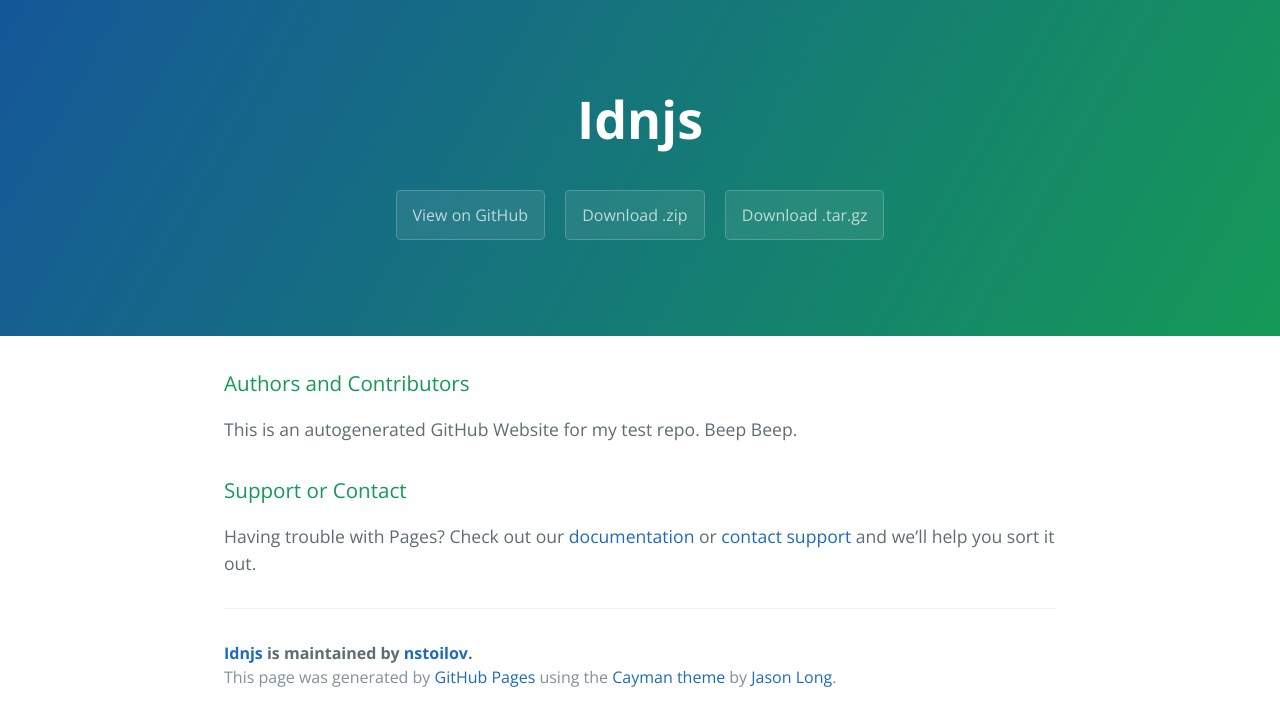
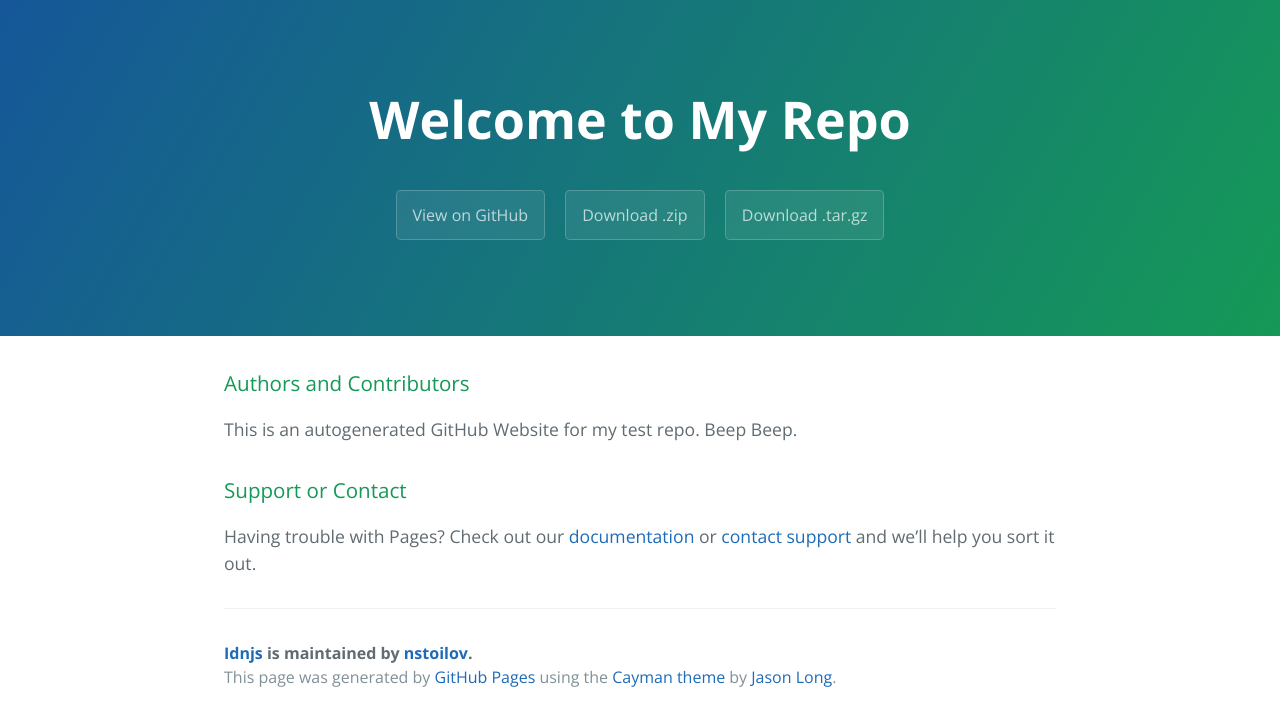
Before and after one commit to gitter-badger/idnjs, a plain HTML site: page index.html in a window 1280 px wide. Drawn offline with nearby package versions, Linux system fonts and the light colour scheme.

Commit message:
Update index.html

```diff
--- a/index.html
+++ b/index.html
@@ -11,7 +11,7 @@
   </head>
   <body>
     <section class="page-header">
-      <h1 class="project-name">Idnjs</h1>
+      <h1 class="project-name">Welcome to My Repo</h1>
       <h2 class="project-tagline"></h2>
       <a href="https://github.com/nstoilov/idnjs" class="btn">View on GitHub</a>
       <a href="https://github.com/nstoilov/idnjs/zipball/master" class="btn">Download .zip</a>
```
